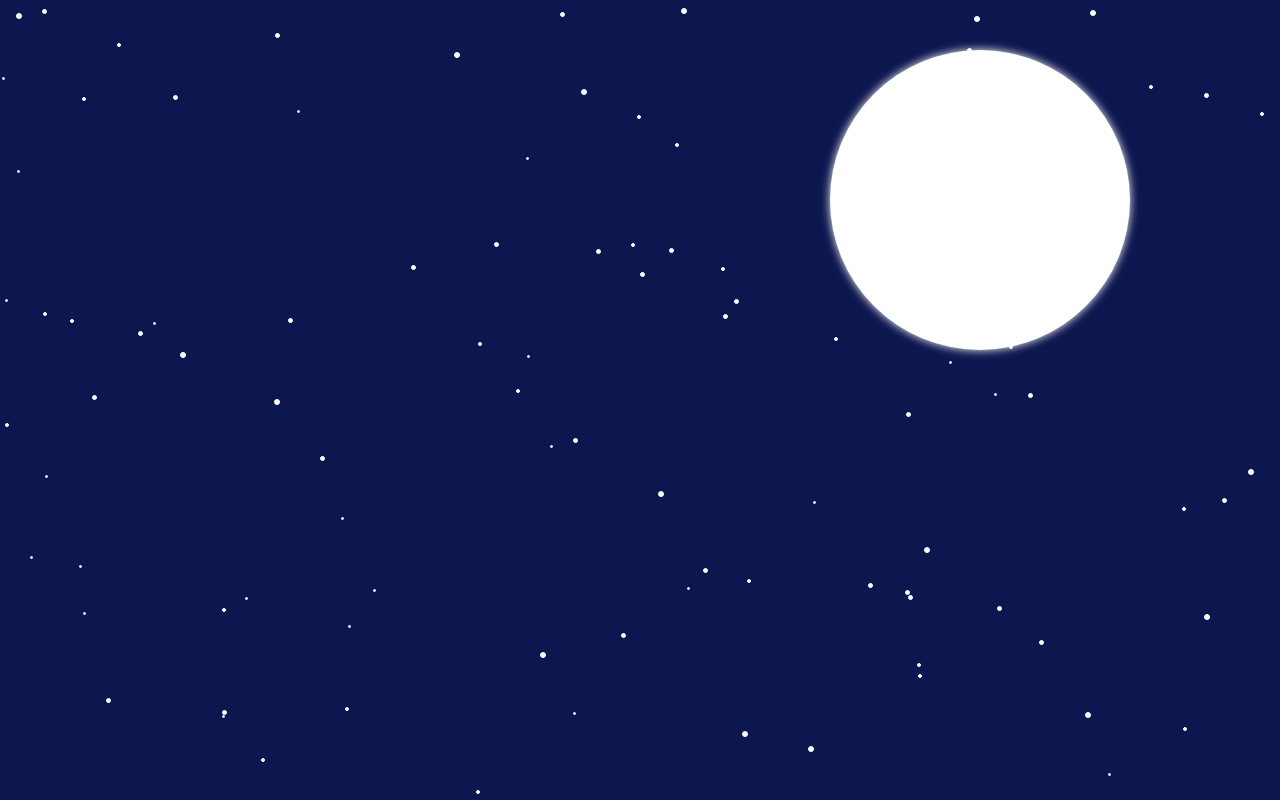
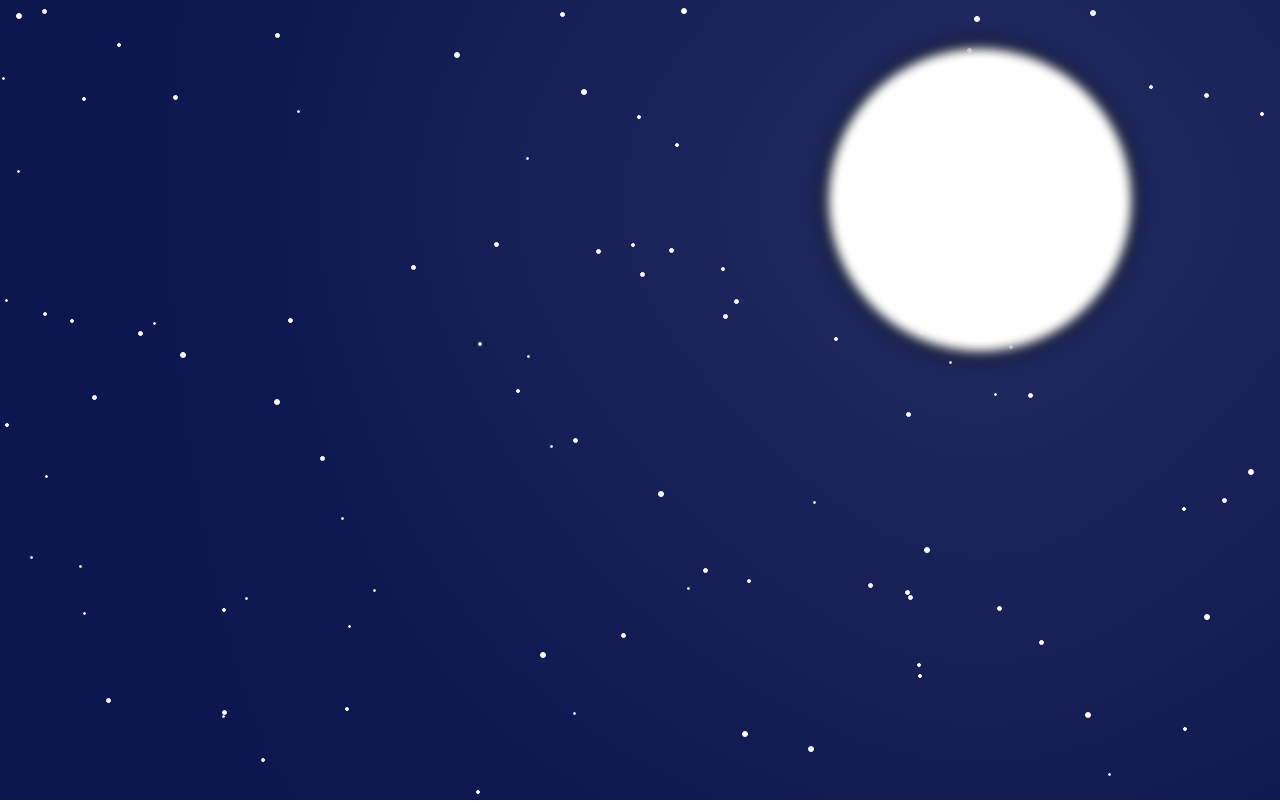
Before and after one commit to dorivaldovalentim/space-animation, a plain HTML site: page index.html in a window 1280 px wide. Drawn offline with Linux system fonts and the light colour scheme.

Commit message:
Mexendo com os estilos da lua e tornando-a mais realista

```diff
--- a/style.css
+++ b/style.css
@@ -32,7 +32,11 @@ body {
 	top: 50px;
 	right: 150px;
 	border-radius: 50%;
-	filter: saturate(0);
+	filter:
+		blur(5px)
+		drop-shadow(0 0 10px black)
+		drop-shadow(0 0 300px white)
+	;
 	box-shadow: 0 0 10px white;
 }
 
```
